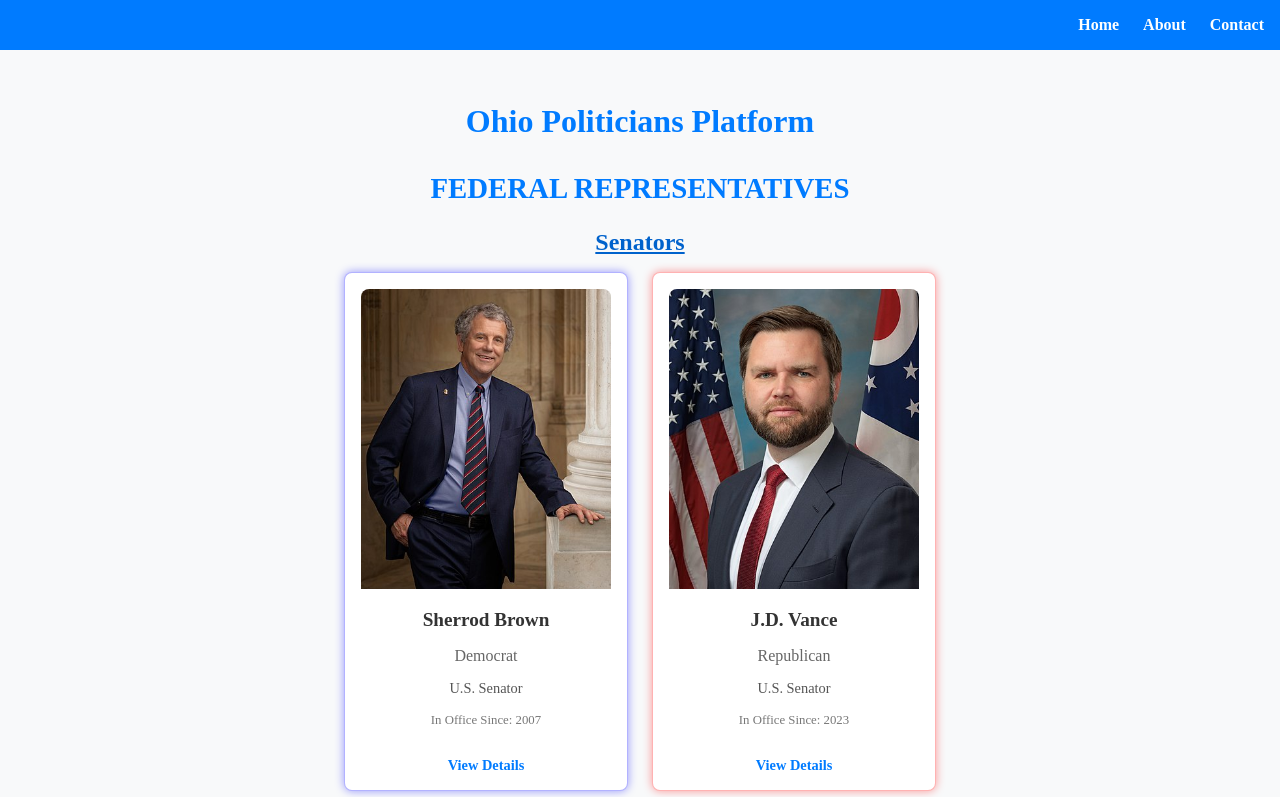
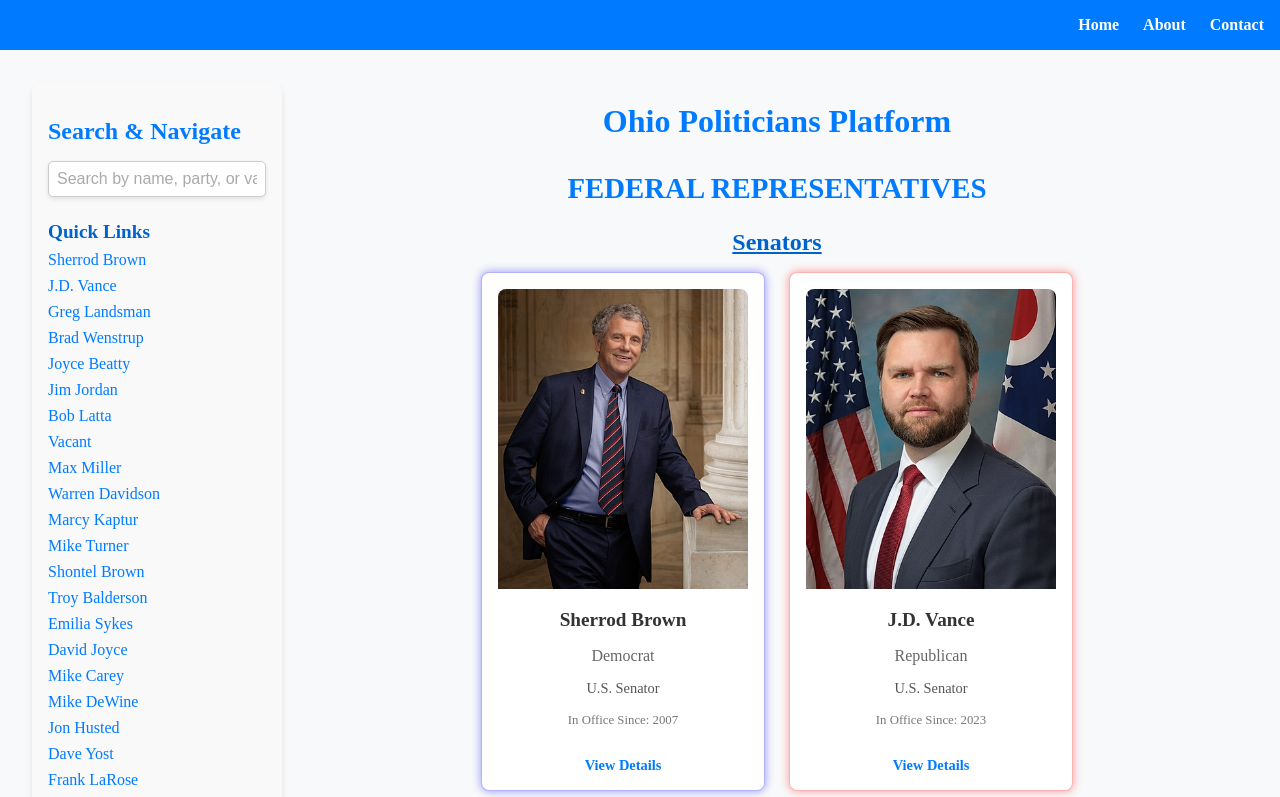
Before and after one commit to bartholomewdevelopment/political-candidates, a React (Create React App) app: page / in a window 1280 px wide. Shown: the top 797 px of the page. Built offline with nearby package versions, Linux system fonts and the light colour scheme.

Commit message:
search sidebar added

```diff
--- a/src/components/PoliticianSearch.js
+++ b/src/components/PoliticianSearch.js
@@ -1,5 +1,6 @@
 import React, { useState } from 'react';
-import './PoliticianSearch.scss';
+import '../styles/components/PoliticianSearch.scss';
+
 
 function PoliticianSearch({ onSearch }) {
   const [searchTerm, setSearchTerm] = useState('');
--- a/src/pages/Home.js
+++ b/src/pages/Home.js
@@ -1,11 +1,56 @@
-import React from 'react';
+import React, { useState } from 'react';
 import PoliticianCard from '../components/PoliticianCard';
+import PoliticianSearch from '../components/PoliticianSearch';
 import politicians from '../data/politicians';
 import '../styles/pages/Home.scss';
 
 function Home() {
+  const [searchTerm, setSearchTerm] = useState('');
+
+  const handleSearch = (term) => {
+    setSearchTerm(term.toLowerCase());
+  };
+
+  const filteredPoliticians = {
+    federal: {
+      senators: politicians.federal.senators.filter(
+        (senator) =>
+          senator.name.toLowerCase().includes(searchTerm) ||
+          senator.party.toLowerCase().includes(searchTerm)
+      ),
+      houseRepresentatives: politicians.federal.houseRepresentatives.filter(
+        (rep) =>
+          rep.name.toLowerCase().includes(searchTerm) ||
+          rep.party.toLowerCase().includes(searchTerm)
+      ),
+    },
+    state: Object.values(politicians.state).filter(
+      (official) =>
+        official.name.toLowerCase().includes(searchTerm) ||
+        official.party.toLowerCase().includes(searchTerm)
+    ),
+  };
+
   return (
     <div className="home">
+      {/* Sidebar */}
+      <div className="sidebar">
+        <h2>Search & Navigate</h2>
+        <PoliticianSearch onSearch={handleSearch} />
+        <div className="quick-links">
+          <h3>Quick Links</h3>
+          <ul>
+            {[...politicians.federal.senators, ...politicians.federal.houseRepresentatives, ...Object.values(politicians.state)].map((politician) => (
+              <li key={politician.id}>
+                <a href={`#${politician.id}`}>{politician.name}</a>
+              </li>
+            ))}
+          </ul>
+        </div>
+      </div>
+
+      {/* Main Content */}
+      <div className="main-content">
         <h1>Ohio Politicians Platform</h1>
 
         {/* Federal Representatives Section */}
@@ -13,7 +58,7 @@ function Home() {
           <h2 className="section-title">Federal Representatives</h2>
           <h3 className="subsection-title">Senators</h3>
           <div className="politician-list">
-          {politicians.federal.senators.map((senator) => (
+            {filteredPoliticians.federal.senators.map((senator) => (
               <PoliticianCard
                 key={senator.id}
                 id={senator.id}
@@ -28,7 +73,7 @@ function Home() {
 
           <h3 className="subsection-title">House Representatives</h3>
           <div className="politician-list">
-          {politicians.federal.houseRepresentatives.map((rep) => (
+            {filteredPoliticians.federal.houseRepresentatives.map((rep) => (
               <PoliticianCard
                 key={rep.id}
                 id={rep.id}
@@ -46,7 +91,7 @@ function Home() {
         <section>
           <h2 className="section-title">State Officials</h2>
           <div className="politician-list">
-          {Object.values(politicians.state).map((official) => (
+            {filteredPoliticians.state.map((official) => (
               <PoliticianCard
                 key={official.id}
                 id={official.id}
@@ -60,6 +105,7 @@ function Home() {
           </div>
         </section>
       </div>
+    </div>
   );
 }
 
--- /dev/null
+++ b/src/styles/components/PoliticianSearch.scss
@@ -0,0 +1,26 @@
+.politician-search {
+    display: flex;
+    justify-content: center; /* Center the input in its container */
+    margin-bottom: 1.5rem;
+
+    input {
+      width: 100%; /* Make it flexible to fit its container */
+      max-width: 200px; /* Set a maximum width for better UX */
+      padding: 0.5rem;
+      border: 1px solid #ccc; /* Light border for visual distinction */
+      border-radius: 5px; /* Rounded corners for a modern look */
+      font-size: 1rem; /* Comfortable font size */
+      box-shadow: 0 2px 4px rgba(0, 0, 0, 0.1); /* Subtle shadow for depth */
+      transition: border-color 0.3s ease, box-shadow 0.3s ease; /* Smooth transition for interactions */
+
+      &:focus {
+        outline: none; /* Remove default outline */
+        border-color: #007bff; /* Highlight border on focus */
+        box-shadow: 0 4px 8px rgba(0, 123, 255, 0.2); /* Add shadow on focus */
+      }
+
+      &::placeholder {
+        color: #aaa; /* Subtle placeholder color */
+      }
+    }
+  }
--- a/src/styles/pages/Home.scss
+++ b/src/styles/pages/Home.scss
@@ -1,8 +1,56 @@
 @import '../_variables';
 
 .home {
+    display: grid;
+    grid-template-columns: 250px 1fr; /* Sidebar + Main Content */
+    gap: 1.5rem;
     padding: 2rem;
 
+    .sidebar {
+      background-color: #f9f9f9;
+      border-radius: 10px;
+      padding: 1rem;
+      box-shadow: 0 4px 6px rgba(0, 0, 0, 0.1);
+      position: sticky;
+      top: 0;
+
+      h2 {
+        font-size: 1.5rem;
+        color: $primary-color;
+        margin-bottom: 1rem;
+      }
+
+      .quick-links {
+        margin-top: 1.5rem;
+
+        h3 {
+          font-size: 1.2rem;
+          margin-bottom: 0.5rem;
+          color: darken($primary-color, 10%);
+        }
+
+        ul {
+          list-style: none;
+          padding: 0;
+          margin: 0;
+
+          li {
+            margin: 0.5rem 0;
+
+            a {
+              color: $primary-color;
+              text-decoration: none;
+
+              &:hover {
+                text-decoration: underline;
+              }
+            }
+          }
+        }
+      }
+    }
+
+    .main-content {
       h1 {
         text-align: center;
         color: $primary-color;
@@ -22,7 +70,7 @@
         font-size: 1.5rem;
         color: darken($primary-color, 10%);
         margin-bottom: 1rem;
-    text-align: center; /* Center alignment for subsection titles */
+        text-align: center;
         text-decoration: underline;
       }
 
@@ -33,3 +81,4 @@
         justify-content: center;
       }
     }
+  }
```
Also changed, not shown: 3 other files (tests, documents, lock files or other folders). Lines whose indentation alone changed are shown as unchanged.
